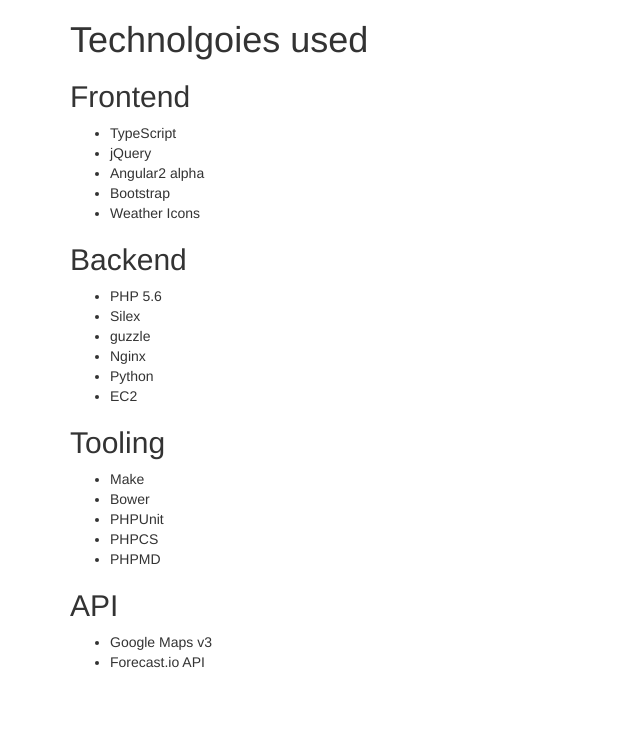
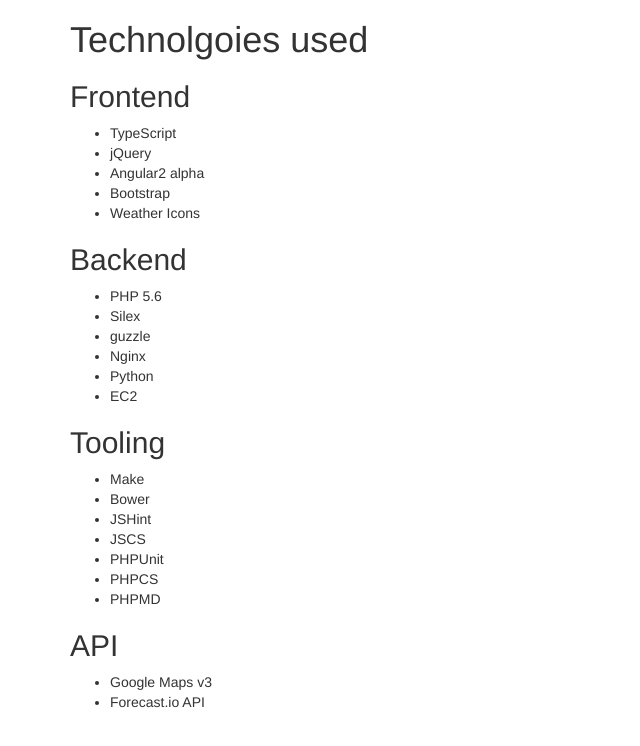
Before and after one commit to istvan-antal/weather-watch, a website: page web/tech.html in a window 1280 px wide. Shown: the whole page, without its empty margins (0-640 px from the left). Drawn offline with nearby package versions, Linux system fonts and the light colour scheme.

Commit message:
Added JSHint and JSCS to the tech documentation

```diff
--- a/web/tech.html
+++ b/web/tech.html
@@ -35,6 +35,8 @@
         <ul>
             <li>Make</li>
             <li>Bower</li>
+            <li>JSHint</li>
+            <li>JSCS</li>
             <li>PHPUnit</li>
             <li>PHPCS</li>
             <li>PHPMD</li>
```
